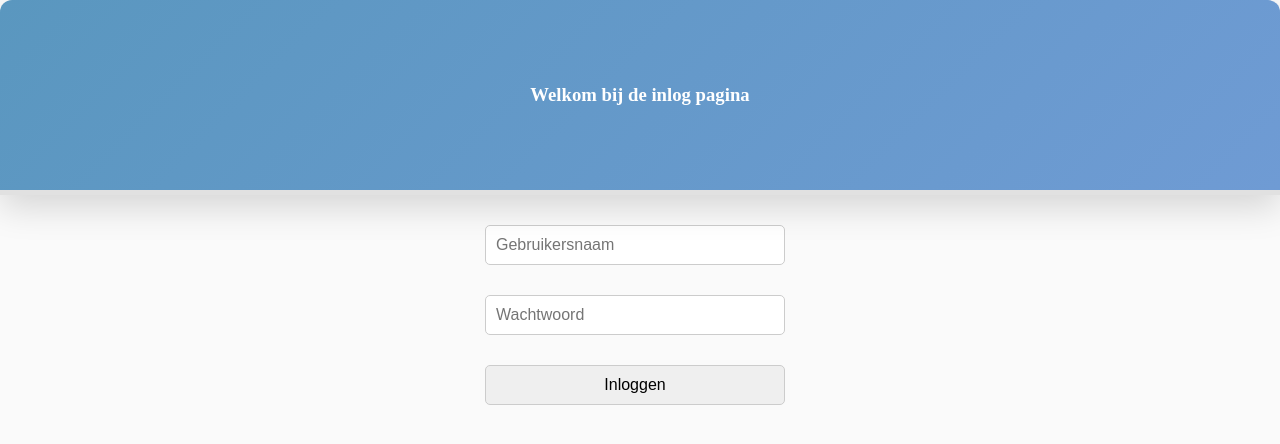
After one commit to RobinGroeneveld/pra-b3_web, a PHP site: page /login.php in a window 1280 px wide. The commit adds this page. Shown: the top 444 px of the page. Run offline with PHP 8.4, Linux system fonts and the light colour scheme.

Commit message:
Implement login functionality with session management and redirect on logout

```diff
--- a/backend/loginController.php
+++ b/backend/loginController.php
@@ -27,6 +27,6 @@ if (!$password == $user['password']) {
 $_SESSION['user_id'] = $user['id'];
 $_SESSION['user_name'] = $user['username'];
 
-header("Location: ../resources/views/meldingen/index.php");
+header("Location: ../index.php");
 exit;
 ?>
--- /dev/null
+++ b/login.php
@@ -0,0 +1,39 @@
+<?php
+
+session_start();
+
+?>
+<!DOCTYPE html>
+<html lang="en">
+<head>
+    <meta charset="UTF-8">
+    <meta name="viewport" content="width=device-width, initial-scale=1.0">
+    <link rel="stylesheet" href="public_html/css/main.css">
+    <title>inloggen</title>
+</head>
+<body>
+    <header>
+        <div class="wrapper">
+            <div class="alignment">
+                <div class="header-tekst">
+                    <h3>Welkom bij de inlog pagina</h3>
+                </div>
+            </div>
+        </div>
+    </header>
+    <main>
+        <form action="backend/loginController.php" method="POST" class="form-login">
+            <div class="form-group-login">
+                <input type="text" name="username" id="username" placeholder="Gebruikersnaam">
+            </div>
+            <div class="form-group-login">
+                <input type="password" name="password" id="password" placeholder="Wachtwoord">
+            </div>
+            <div class="form-group-login">
+                <input type="submit" value="Inloggen">
+            </div>
+        </form>
+    </main>
+
+</body>
+</html>
--- /dev/null
+++ b/logout.php
@@ -0,0 +1,5 @@
+<?php
+session_start();
+session_destroy();
+header("location:index.php");
+exit;
--- a/public_html/css/main.css
+++ b/public_html/css/main.css
@@ -203,3 +203,17 @@ button:hover {
   align-items: center;
   margin-top: 40px;
 }
+.form-group-login{
+  display: flex;
+  justify-content: center;
+  margin-top: 30px;
+}
+.form-group-login input{
+  width: 300px;
+  padding: 10px;
+  border-radius: 5px;
+  border: 1px solid #ccc;
+  margin-right: 10px;
+  font-size: 16px;
+
+}
--- a/resources/views/meldingen/create.php
+++ b/resources/views/meldingen/create.php
@@ -1,5 +1,11 @@
 <?php
 session_start();
+if(!isset($_SESSION['user_id']))
+{
+    $msg = "Je moet eerst inloggen!";
+    header("Location:../../../login.php?msg=$msg");
+    exit;
+}
 ?>
 <?php require_once __DIR__.'/../../../config/config.php'; ?>
 <!doctype html>
--- a/resources/views/meldingen/edit.php
+++ b/resources/views/meldingen/edit.php
@@ -1,5 +1,11 @@
 <?php
 session_start();
+if(!isset($_SESSION['user_id']))
+{
+    $msg = "Je moet eerst inloggen!";
+    header("Location:../../../login.php?msg=$msg");
+    exit;
+}
 ?>
 <?php require_once __DIR__.'/../../../config/config.php'; ?>
 <!doctype html>
--- a/resources/views/meldingen/notdone.php
+++ b/resources/views/meldingen/notdone.php
@@ -1,5 +1,11 @@
 <?php
 session_start();
+if(!isset($_SESSION['user_id']))
+{
+    $msg = "Je moet eerst inloggen!";
+    header("Location:../../../login.php?msg=$msg");
+    exit;
+}
 ?>
 <!DOCTYPE html>
 <html lang="en">
```
Also changed, not shown: backend/login.php (deleted, +0 -36 lines), index.php (+3 -5 lines), resources/views/meldingen/done.php (+6 -1 lines), resources/views/meldingen/index.php (+6 -1 lines).
